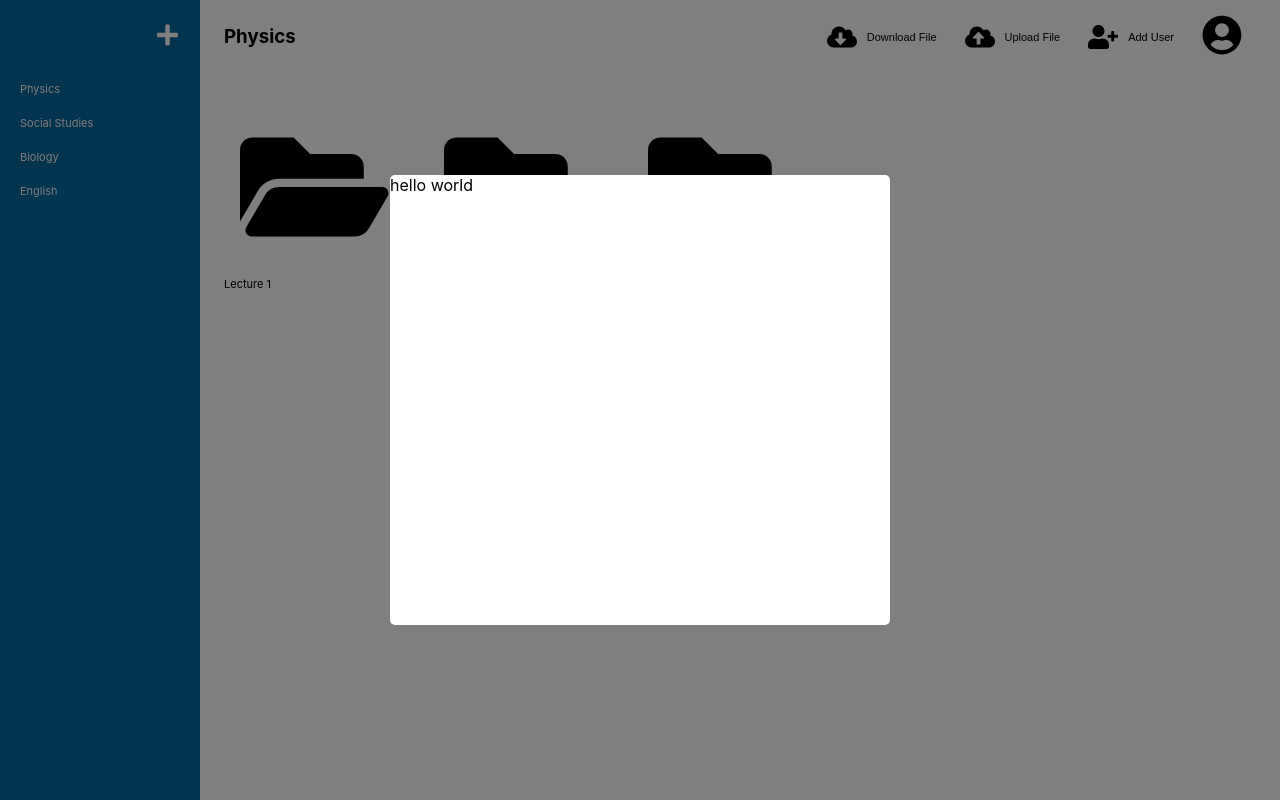
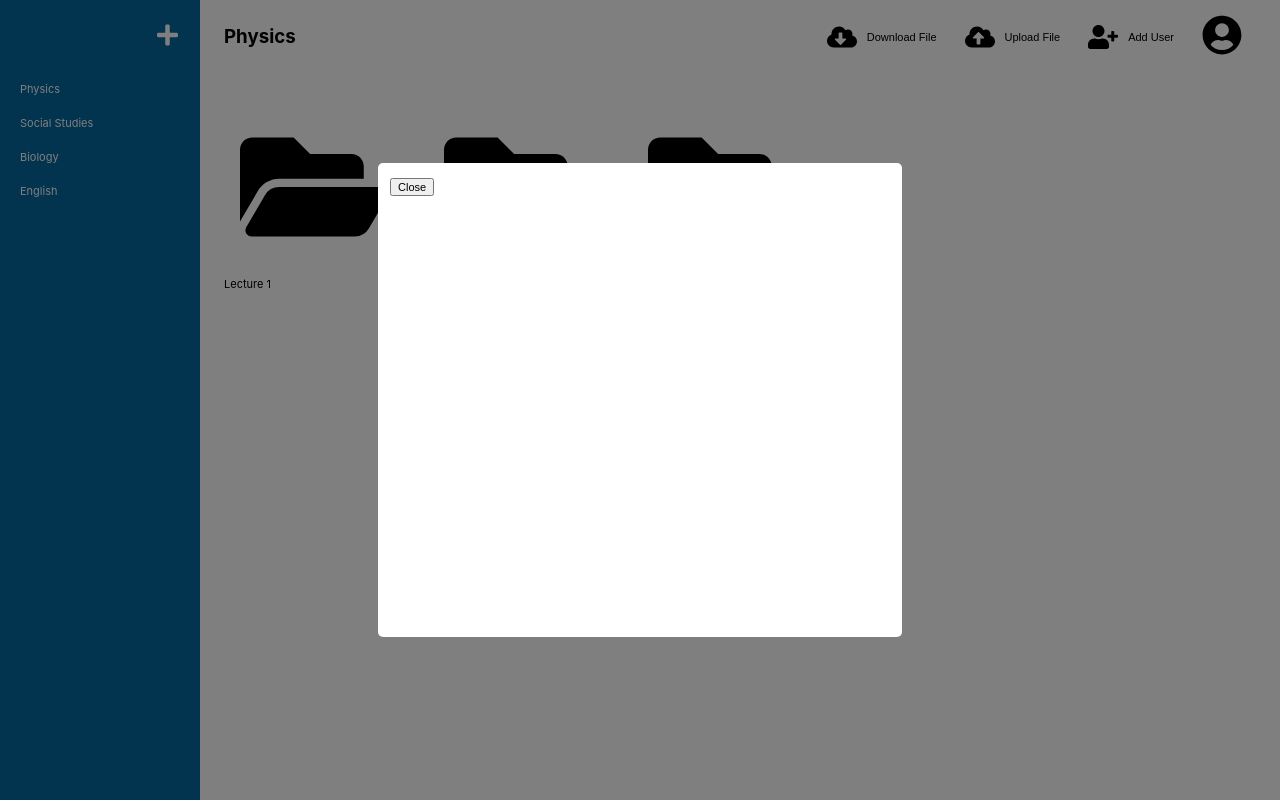
Before and after one commit to hyungmogu/note-sharing-app, a React (Create React App) app in the folder web/: page /note-sharing-app/notes/1 in a window 1280 px wide. Built offline with nearby package versions, Linux system fonts and the light colour scheme.

Commit message:
style: add spacing between content and container 'Modal'

```diff
--- a/web/src/App.scss
+++ b/web/src/App.scss
@@ -273,6 +273,7 @@ input {
     max-height: 450px;
     border-radius: 5px;
     background-color: white;
+    padding: $container-spacing;
   }
 
   &.closed {
--- a/web/src/modals/UploadFileModal.js
+++ b/web/src/modals/UploadFileModal.js
@@ -10,7 +10,9 @@ class UploadFileModal extends Component {
     render() {
         return (
             <Modal ref={this.modalRef}>
-                <div>hello world</div>
+                <section>
+                    <button>Close</button>
+                </section>
             </Modal>
         );
     }
```
